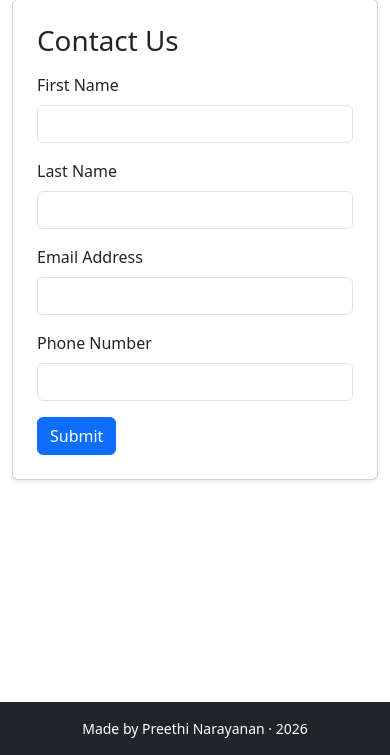
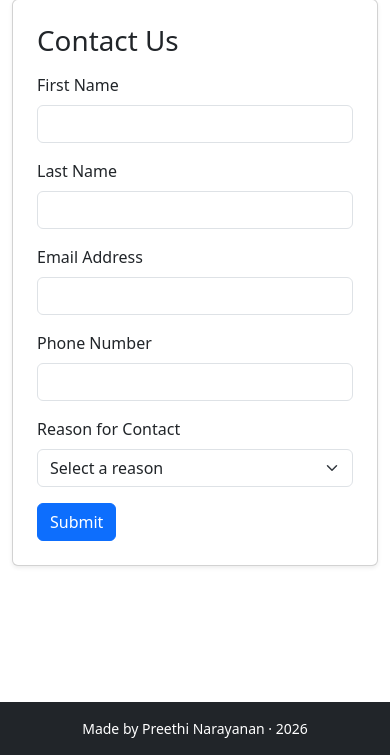
Before and after one commit to preethi253/helloWorld, a Flask app: page /contact in a window 390 px wide. Shown: the part 89-844 px from the top of the page. Run offline with Flask 3, Linux system fonts and the light colour scheme.

Commit message:
this page is designed to have the users to enter contact form that has first name, last name, email, phone number, and then selecting a reason to contact.

```diff
--- a/templates/contact.html
+++ b/templates/contact.html
@@ -17,6 +17,7 @@
             <p><strong>Last Name:</strong> {{ last_name }}</p>
             <p><strong>Email Address:</strong> {{ email }}</p>
             <p><strong>Phone Number:</strong> {{ phone_number }}</p>
+                <p><strong>Reason for Contact:</strong> {{ reason_for_contact }}</p>
 
             <!--Takes users back to the form -->
             <a href="{{ url_for('contact') }}" class="btn btn-primary">
@@ -30,7 +31,7 @@
                     <label for="first_name" class="form-label">
                         First Name
                     </label>
-                <!--Users have to enter first name -->
+                    <!--Users have to enter first name and this is a text. -->
                     <input type="text" class="form-control"
                            id="first_name" name="first_name" required>
                 </div>
@@ -39,7 +40,7 @@
                     <label for="last_name" class="form-label">
                         Last Name
                     </label>
-                  <!--Users have to enter last name -->
+                    <!--Users have to enter last name and that it is a text.  -->
                     <input type="text" class="form-control"
                            id="last_name" name="last_name" required>
                 </div>
@@ -57,10 +58,33 @@
                     <label for="phone_number" class="form-label">
                         Phone Number
                     </label>
-                  <!--Users have to enter phone number-->
+                    <!--Users have to enter phone number and that will information will be read-->
                     <input type="tel" class="form-control"
                            id="phone_number" name="phone_number" required>
                 </div>
+
+                 <!-- Dropdown selections for a reason person is contacting. -->
+            <div class="mb-3">
+                <label for="reason_for_contact" class="form-label">
+
+                    Reason for Contact
+                </label>
+                <select class="form-select" id="reason_for_contact"
+                        name="reason_for_contact" required>
+                      <!-- User has to select a reason. -->
+                    <option value="" selected disabled>
+                        Select a reason
+                    </option>
+                      <!-- These are the options-->
+                    <option value="Question">Question</option>
+                    <option value="Feedback">Feedback</option>
+                    <option value="Issue with Website">
+                        Issue with Website
+                    </option>
+                    <option value="Other">Other</option>
+                </select>
+            </div>
+
                 <!--the submit button is blue -->
                 <button type="submit" class="btn btn-primary">
                     Submit
```
Lines whose indentation alone changed are shown as unchanged.
